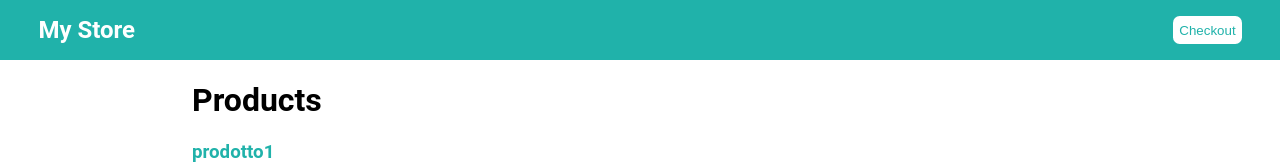
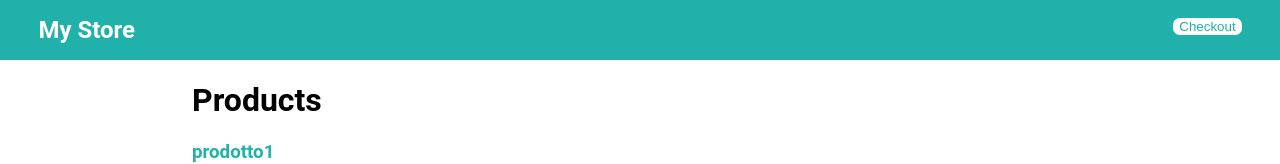
Before and after one commit to elena130/test, an Angular app: page / in a window 1280 px wide. Shown: the top 164 px of the page. Built offline with nearby package versions, Linux system fonts and the light colour scheme.

Commit message:
aggiunta router per il chart

```diff
--- a/src/app/app-routing.module.ts
+++ b/src/app/app-routing.module.ts
@@ -1,11 +1,14 @@
 import { NgModule } from '@angular/core';
 import { Routes, RouterModule } from '@angular/router';
+
 import { ProductListComponent } from './product-list/product-list.component';
 import { ProductDetailsComponent } from './product-details/product-details.component';
+import { CartComponent } from './cart/cart.component';
 
 const routes: Routes = [
   { path: '', component: ProductListComponent },
-  { path: 'products/:id', component: ProductDetailsComponent }
+  { path: 'products/:id', component: ProductDetailsComponent },
+  { path: 'cart', component: CartComponent }
 ];
 
 @NgModule({
--- a/src/app/nav/nav.component.html
+++ b/src/app/nav/nav.component.html
@@ -1,5 +1,5 @@
 
 <nav>
     <div><h1>My Store</h1></div>
-    <button>Checkout</button>
+    <a [routerLink]="['/cart']"><button>Checkout</button></a>
 </nav>
```
